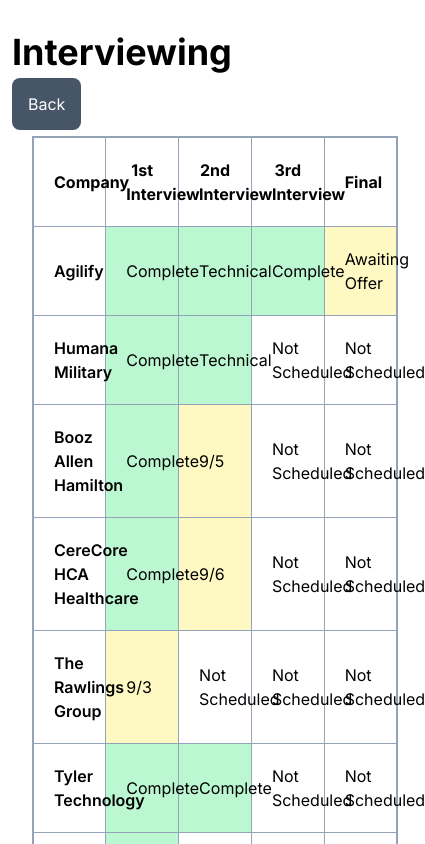
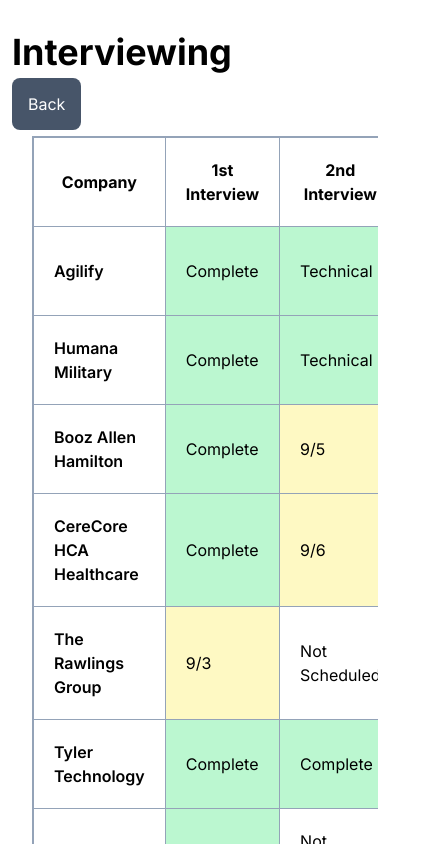
Before and after one commit to drethedevjs/andre-cv, a Next.js app: page /interviews in a window 390 px wide. Shown: the top 844 px of the page, 425 px wide, since content can reach past the window. Built offline with nearby package versions, Linux system fonts and the light colour scheme.

Commit message:
Made interview table mobile friendly.

```diff
--- a/app/interviews/page.tsx
+++ b/app/interviews/page.tsx
@@ -6,7 +6,8 @@ const page = () => {
       <div className="container px-3 pt-8">
         <h1 className="mb-5">Interviewing</h1>
         <a href="/" className="btn">Back</a>
-        <table className="table-fixed m-5 border-collapse border-2 border-slate-400 w-full">
+        <div className="overflow-x-auto">
+        <table className="table-fixed m-5 border-collapse border-2 border-slate-400 sm:w-full">
           <thead>
             <tr>
               <th>Company</th>
@@ -68,6 +69,8 @@ const page = () => {
             </tr>
           </tbody>
         </table>
+
+        </div>
       </div>
       <Footer opacity={30} />
     </>
```
